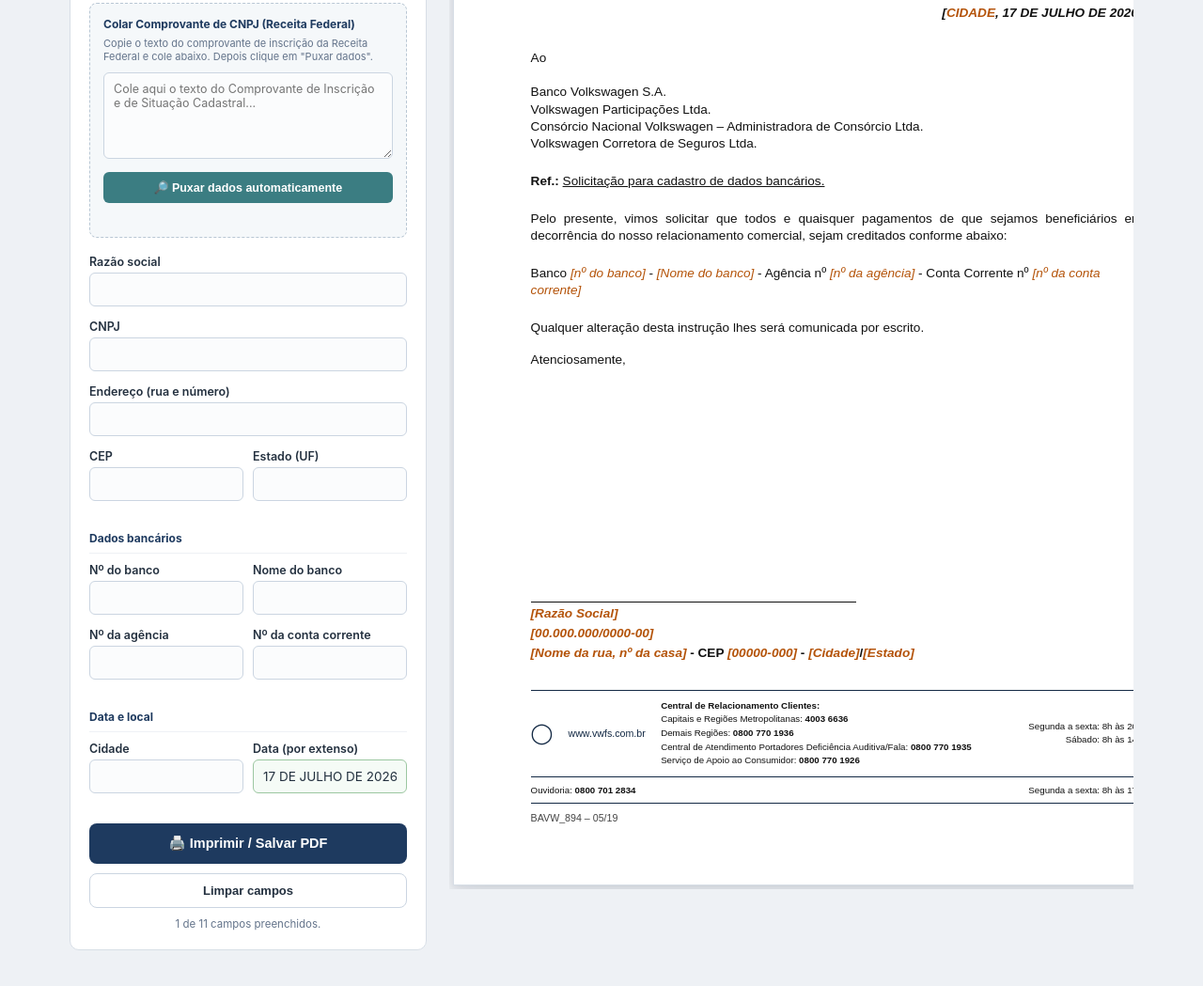
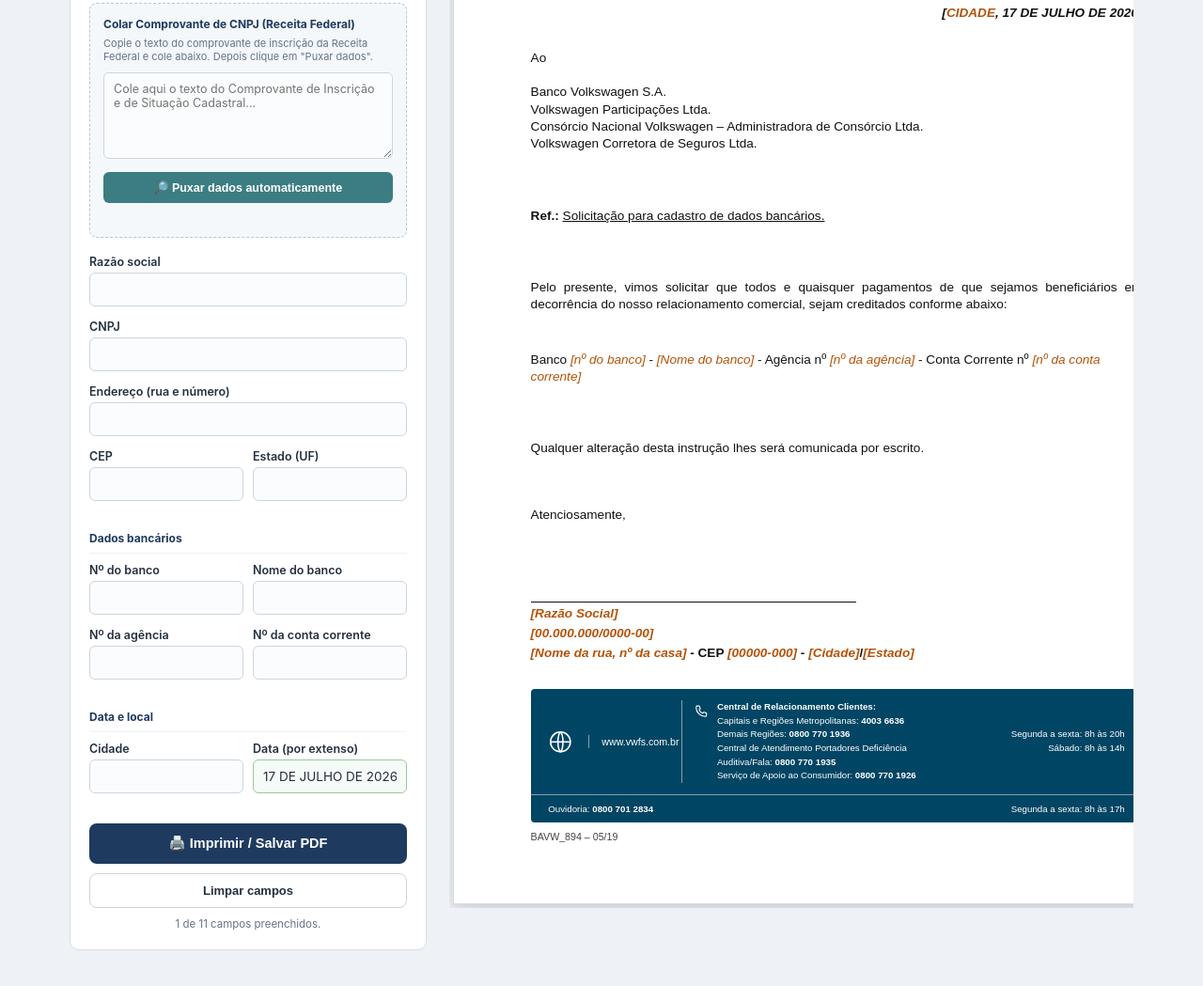
Before and after one commit to carbankapp1-dev/dados-bancarios, a plain HTML site: page index.html in a window 1280 px wide. Shown: the part 335-1384 px from the top of the page at 94% size. Drawn offline with Linux system fonts and the light colour scheme.

Commit message:
Update index.html

```diff
--- a/index.html
+++ b/index.html
@@ -3,7 +3,7 @@
 <head>
 <meta charset="UTF-8">
 <meta name="viewport" content="width=device-width, initial-scale=1.0">
-<title>Carta de Cadastro de Dados Bancários</title>
+<title>Dados Bancários</title>
 <link rel="icon" type="image/png" sizes="32x32" href="favicon-32x32.png">
 <link rel="icon" type="image/png" sizes="16x16" href="favicon-16x16.png">
 <link rel="apple-touch-icon" sizes="180x180" href="apple-touch-icon.png">
@@ -320,6 +320,7 @@
     margin: 0 0 22pt;
   }
 
+  .sheet .blank-line{ margin: 0; }
   .sheet p{ margin: 0 0 12pt; }
 
   .sheet .ao-block p{ margin: 0; }
@@ -352,36 +353,46 @@
 
   .sheet .footer-bar{
     margin-top: 22pt;
-    border-top: 1px solid #142A45;
-    border-bottom: 1px solid #142A45;
+    background: #004563;
+    color: #fff;
     display: flex;
     align-items: center;
     gap: 12pt;
-    padding: 7pt 0;
+    padding: 9pt 14pt;
+    border-radius: 3pt 3pt 0 0;
   }
   .sheet .footer-bar .globe{
-    font-size: 16pt;
-    color: var(--navy-dark);
     flex: 0 0 auto;
+    display: flex;
+    align-items: center;
   }
+  .sheet .footer-bar .globe svg{ width: 20pt; height: 20pt; display: block; }
   .sheet .footer-bar .site{
     font-size: 8pt;
-    color: var(--navy-dark);
+    color: #fff;
     flex: 0 0 auto;
     width: 62pt;
+    border-left: 1px solid rgba(255,255,255,.5);
+    padding-left: 10pt;
   }
   .sheet .footer-bar .central{
     font-size: 7.3pt;
     line-height: 1.5;
-    color: #111;
+    color: #fff;
     flex: 1 1 auto;
+    display: flex;
+    align-items: flex-start;
+    gap: 6pt;
+    border-left: 1px solid rgba(255,255,255,.5);
+    padding-left: 10pt;
   }
+  .sheet .footer-bar .central svg{ width: 12pt; height: 12pt; flex: 0 0 auto; margin-top: 2pt; }
   .sheet .footer-bar .central b{ font-weight: 700; }
   .sheet .footer-bar .hours{
     font-size: 7.3pt;
     line-height: 1.5;
     text-align: right;
-    color: #111;
+    color: #fff;
     flex: 0 0 auto;
     width: 120pt;
   }
@@ -389,8 +400,11 @@
     display:flex;
     justify-content: space-between;
     font-size: 7.3pt;
-    padding: 5pt 0;
-    border-bottom: 1px solid #142A45;
+    color: #fff;
+    background: #004563;
+    padding: 6pt 14pt;
+    border-radius: 0 0 3pt 3pt;
+    border-top: 1px solid rgba(255,255,255,.5);
   }
   .sheet .footer-bar2 b{ font-weight: 700; }
   .sheet .doc-code{
@@ -422,7 +436,7 @@
 <header class="top">
   <div class="wrap">
     <div class="eyebrow">Documento &middot; Banco Volkswagen</div>
-    <h1>Carta de Cadastro de Dados Bancários</h1>
+    <h1>Dados Bancários</h1>
     <p>Preencha os dados abaixo para gerar a carta de solicitação de cadastro de dados bancários, pronta para impressão em PDF.</p>
     <div class="steps">
       <div class="step"><span class="num">1</span> Preencha os campos</div>
@@ -540,12 +554,17 @@
         <p>Volkswagen Corretora de Seguros Ltda.</p>
       </div>
 
+      <p class="blank-line">&nbsp;</p>
+      <p class="blank-line">&nbsp;</p>
       <p class="ref-line"><b>Ref.:</b> <u>Solicitação para cadastro de dados bancários.</u></p>
 
+      <p class="blank-line">&nbsp;</p>
+      <p class="blank-line">&nbsp;</p>
       <p class="body-text">
         Pelo presente, vimos solicitar que todos e quaisquer pagamentos de que sejamos beneficiários em decorrência do nosso relacionamento comercial, sejam creditados conforme abaixo:
       </p>
 
+      <p class="blank-line">&nbsp;</p>
       <p class="bank-line">
         Banco <span class="out" data-field="banco_numero" data-ph="[nº do banco]">[nº do banco]</span> -
         <span class="out" data-field="banco_nome" data-ph="[Nome do banco]">[Nome do banco]</span> -
@@ -553,8 +572,12 @@
         Conta Corrente nº <span class="out" data-field="conta" data-ph="[nº da conta corrente]">[nº da conta corrente]</span>
       </p>
 
+      <p class="blank-line">&nbsp;</p>
+      <p class="blank-line">&nbsp;</p>
       <p>Qualquer alteração desta instrução lhes será comunicada por escrito.</p>
 
+      <p class="blank-line">&nbsp;</p>
+      <p class="blank-line">&nbsp;</p>
       <p>Atenciosamente,</p>
 
       <div class="sign-gap"></div>
@@ -567,14 +590,25 @@
       </div>
 
       <div class="footer-bar">
-        <div class="globe">&#9711;</div>
+        <div class="globe">
+          <svg viewBox="0 0 24 24" fill="none" stroke="#fff" stroke-width="1.4" xmlns="http://www.w3.org/2000/svg">
+            <circle cx="12" cy="12" r="9.5"/>
+            <line x1="2.5" y1="12" x2="21.5" y2="12"/>
+            <path d="M12 2.5c3.2 3 3.2 16 0 19M12 2.5c-3.2 3-3.2 16 0 19"/>
+          </svg>
+        </div>
         <div class="site">www.vwfs.com.br</div>
         <div class="central">
-          <b>Central de Relacionamento Clientes:</b><br>
-          Capitais e Regiões Metropolitanas: <b>4003 6636</b><br>
-          Demais Regiões: <b>0800 770 1936</b><br>
-          Central de Atendimento Portadores Deficiência Auditiva/Fala: <b>0800 770 1935</b><br>
-          Serviço de Apoio ao Consumidor: <b>0800 770 1926</b>
+          <svg viewBox="0 0 24 24" fill="none" stroke="#fff" stroke-width="1.6" xmlns="http://www.w3.org/2000/svg">
+            <path d="M4 4.5h3.5l1.7 4.2-2 2c1.1 2.7 2.9 4.5 5.6 5.6l2-2 4.2 1.7V19.5c0 1.1-.9 2-2 2C9.3 21.5 2.5 14.7 2.5 7c0-1.1.9-2 2-2z"/>
+          </svg>
+          <span>
+            <b>Central de Relacionamento Clientes:</b><br>
+            Capitais e Regiões Metropolitanas: <b>4003 6636</b><br>
+            Demais Regiões: <b>0800 770 1936</b><br>
+            Central de Atendimento Portadores Deficiência Auditiva/Fala: <b>0800 770 1935</b><br>
+            Serviço de Apoio ao Consumidor: <b>0800 770 1926</b>
+          </span>
         </div>
         <div class="hours">
           Segunda a sexta: 8h às 20h<br>
@@ -726,6 +760,8 @@
     }
   }
 
+  var TITULO_PADRAO = document.title;
+
   function init(){
     var saved = loadSaved();
     FIELDS.forEach(function(f){
@@ -766,7 +802,13 @@
     });
 
     document.getElementById("btn-imprimir").addEventListener("click", function(){
+      var cnpjDigits = (document.getElementById("cnpj").value || "").replace(/\D/g, "");
+      document.title = cnpjDigits || TITULO_PADRAO;
       window.print();
+    });
+
+    window.addEventListener("afterprint", function(){
+      document.title = TITULO_PADRAO;
     });
   }
 
```
